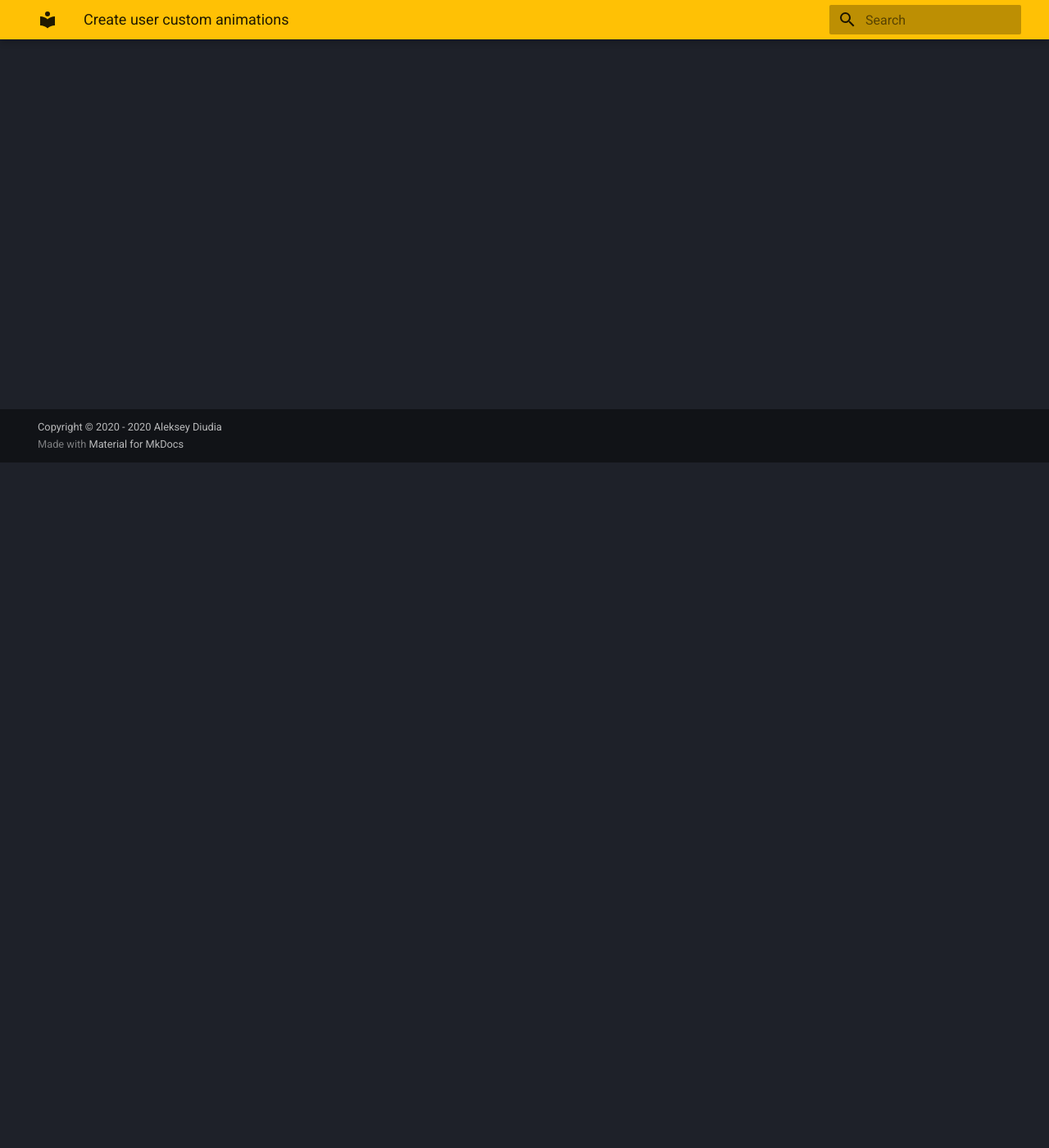
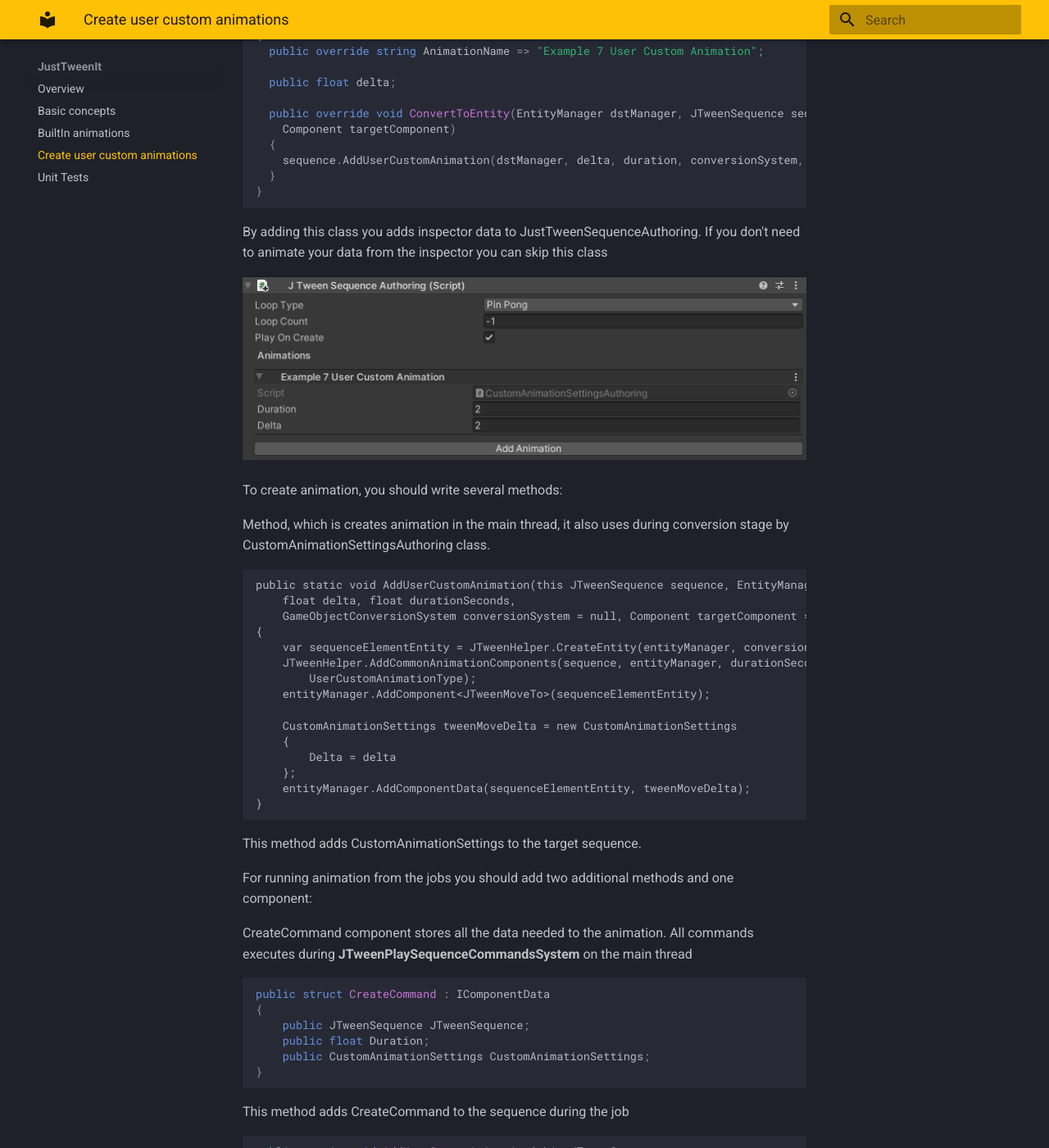
Before and after one commit to Etlay/JustTweenItDocs, an MkDocs documentation site: the page built from docs/CreateUserCustomAnimation.md, in a window 1280 px wide and 1400 px high, scrolled down 836 px. Shown: the whole window at 82% size. Built offline with MkDocs 1.6.1 and Material for MkDocs 9.7.7, drawn with Linux system fonts in a browser that asks for light colours; some of the changed text lies outside the part shown.

````diff
--- a/docs/CreateUserCustomAnimation.md
+++ b/docs/CreateUserCustomAnimation.md
@@ -1 +1,145 @@
 # Create user custom animation
+
+JustTweenIt design to support user custom animation written on pure ECS stile.
+It provides code structure to integrate user systems into JustTweenIt sequence systems.
+
+You can find all example code in the "Example 7 - User custom animation" scene provided by JustTweenIt plugin.
+
+
+To create custom animation you should add several classes to your project.
+
+First is the actual data component which will be animated by JustTweenIt:
+It can be any types natively supported by Unity ECS.
+
+```c#
+[GenerateAuthoringComponent]
+public struct CustomAnimatedData : IComponentData
+{
+  public float AnimatedFloat;
+}
+```
+
+Also you should add your custom animation component. It can store animation settings if needed:
+
+```c#
+public struct CustomAnimationSettings : IComponentData
+{
+  public float Delta;
+  public float StartValue;
+  public float EndValue;
+}
+```
+
+For configuring animation from the editor inspector you may want to add Authoring component
+to you AnimationSettings component:
+
+```c#
+public class CustomAnimationSettingsAuthoring : JTweenAnimationAuthoring
+{
+  public override string AnimationName => "Example 7 User Custom Animation";
+
+  public float delta;
+
+  public override void ConvertToEntity(EntityManager dstManager, JTweenSequence sequence, GameObjectConversionSystem conversionSystem,
+    Component targetComponent)
+  {
+    sequence.AddUserCustomAnimation(dstManager, delta, duration, conversionSystem, targetComponent);
+  }
+}
+```
+
+By adding this class you adds inspector data to JustTweenSequenceAuthoring.  If you don't need to animate your data from the inspector
+you can skip this class
+
+![CustomUserAnimation](img/CustomUserAnimation.png)
+
+
+To create animation, you should write several methods:
+
+Method, which is creates animation in the main thread, it also uses during conversion stage by CustomAnimationSettingsAuthoring class.
+
+```
+public static void AddUserCustomAnimation(this JTweenSequence sequence, EntityManager entityManager,
+	float delta, float durationSeconds,
+	GameObjectConversionSystem conversionSystem = null, Component targetComponent = null)
+{
+	var sequenceElementEntity = JTweenHelper.CreateEntity(entityManager, conversionSystem, targetComponent);
+	JTweenHelper.AddCommonAnimationComponents(sequence, entityManager, durationSeconds, sequenceElementEntity,
+		UserCustomAnimationType);
+	entityManager.AddComponent<JTweenMoveTo>(sequenceElementEntity);
+
+	CustomAnimationSettings tweenMoveDelta = new CustomAnimationSettings
+	{
+		Delta = delta
+	};
+	entityManager.AddComponentData(sequenceElementEntity, tweenMoveDelta);
+}
+```
+
+This method adds CustomAnimationSettings to the target sequence.
+
+
+For running animation from the jobs you should add two additional methods and one component:
+
+CreateCommand component stores all the data needed to the animation. All commands executes during **JTweenPlaySequenceCommandsSystem** on the main thread
+
+```c#
+public struct CreateCommand : IComponentData
+{
+	public JTweenSequence JTweenSequence;
+	public float Duration;
+	public CustomAnimationSettings CustomAnimationSettings;
+}
+```
+
+This method adds CreateCommand to the sequence during the job
+```c#
+public static void AddUserCustomAnimation(this JTweenSequence sequence,
+	EntityCommandBuffer.ParallelWriter commandBuffer, int entityInQueryIndex,
+	ref DynamicBuffer<JTweenCommandElement> sequenceCommandBuffer,
+	float delta, float durationSeconds)
+{
+	CustomAnimationSettings customAnimationSettings = new CustomAnimationSettings
+	{
+		Delta = delta
+	};
+
+	// in the job, don't create animation itself, but create command, which will be executed later
+	// in the JTweenPlaySequenceCommandsSystem
+	CustomAnimationSettings.CreateCommand createCommand = new CustomAnimationSettings.CreateCommand
+	{
+		CustomAnimationSettings = customAnimationSettings,
+		Duration = durationSeconds,
+		JTweenSequence = sequence
+	};
+
+	var e = commandBuffer.CreateEntity(entityInQueryIndex);
+
+	JTweenCommandElement commandElement = new JTweenCommandElement
+	{
+		CommandEntity = e,
+		CommandType = UserCustomAnimationType
+	};
+	sequenceCommandBuffer.Add(commandElement);
+
+	commandBuffer.AddComponent<JTweenMoveDelta.CreateCommand>(entityInQueryIndex, e);
+	commandBuffer.SetComponent(entityInQueryIndex, e, createCommand);
+
+	if (sequenceCommandBuffer.Length == 1)
+	{
+		commandBuffer.AddComponent<JTweenNeedPlayCreateCommand>(entityInQueryIndex, sequence.SequenceEntity);
+	}
+}
+```
+
+This method runs by ***JTweenPlaySequenceCommandsSystem*** on the main thread during executing CreateCommand
+```c#
+internal static void ExecuteUserCustomAnimationCommand(EntityManager entityManager,
+	JTweenCommandElement command)
+{
+	var createCommand =
+		entityManager.GetComponentData<CustomAnimationSettings.CreateCommand>(command.CommandEntity);
+	var data = createCommand.CustomAnimationSettings;
+	createCommand.JTweenSequence.AddUserCustomAnimation(entityManager, data.Delta, createCommand.Duration);
+}
+```
--- a/mkdocs.yml
+++ b/mkdocs.yml
@@ -13,6 +13,7 @@
     scheme: slate
     primary: amber
     accent: indigo
+google_analytics: ['UA-174990548-1', 'etlay.github.io/JustTweenItDocs/']
 markdown_extensions:
   - pymdownx.tabbed
   - pymdownx.superfences
````
Also changed, not shown: docs/img/CustomUserAnimation.png (added).
